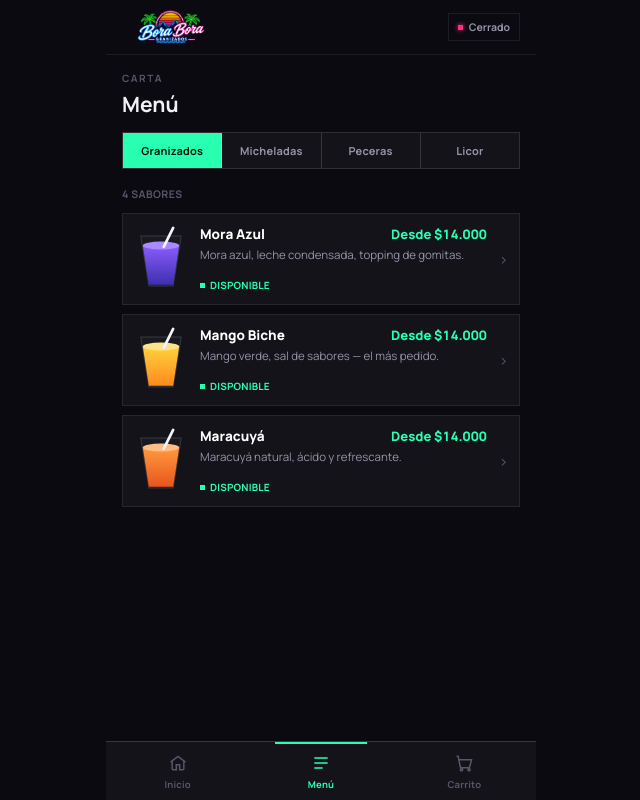
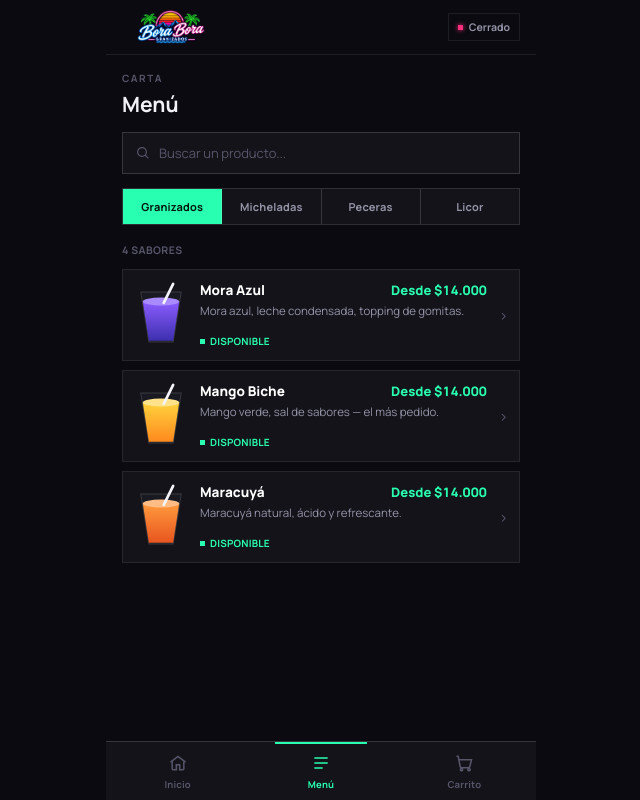
Before and after one commit to CamiloBonilla1226/BoraBora, a React (Vite) app: page / in a window 1280 px wide. Both pictures are taken after a click on the button "Menú". Shown: the whole page, without its empty margins (319-959 px from the left). Built offline with nearby package versions, Linux system fonts and the light colour scheme; no server answers; a web font is replaced by a local one.

Commit message:
manejo de errores

```diff
--- a/src/App.css
+++ b/src/App.css
@@ -147,7 +147,47 @@ main {
   margin-bottom: 6px;
 }
 
-/* ================= MENU (sub-tabs) ================= */
+/* ================= MENU (buscador y sub-tabs) ================= */
+.search-box {
+  display: flex;
+  align-items: center;
+  gap: 8px;
+  border: 1px solid var(--border-strong);
+  background: var(--elev-1);
+  padding: 0 12px;
+  margin-bottom: 14px;
+}
+.search-box .ico {
+  flex: none;
+  width: 16px;
+  height: 16px;
+  color: var(--text-faint);
+}
+.search-input {
+  flex: 1;
+  min-width: 0;
+  appearance: none;
+  border: 0;
+  background: transparent;
+  color: var(--text);
+  font-family: 'Manrope', sans-serif;
+  font-size: 13px;
+  padding: 11px 0;
+}
+.search-input::placeholder {
+  color: var(--text-faint);
+}
+.search-input:focus {
+  outline: none;
+}
+.menu-empty {
+  font-size: 12px;
+  color: var(--text-faint);
+  text-align: center;
+  padding: 24px 12px;
+  line-height: 1.6;
+}
+
 .subtabs {
   display: flex;
   border: 1px solid var(--border-strong);
@@ -155,6 +195,10 @@ main {
 }
 .subtabs button {
   flex: 1;
+  min-width: 0;
+  overflow: hidden;
+  white-space: nowrap;
+  text-overflow: ellipsis;
   appearance: none;
   border: 0;
   border-right: 1px solid var(--border-strong);
--- a/src/App.jsx
+++ b/src/App.jsx
@@ -5,10 +5,12 @@ import ProductSheet from './components/ProductSheet'
 import Inicio from './screens/Inicio'
 import Menu from './screens/Menu'
 import Carrito from './screens/Carrito'
+import { CATEGORIES } from './data/products'
 import { useSwipeNavigation } from './utils/useSwipeNavigation'
 import './App.css'
 
 const TAB_ORDER = ['inicio', 'menu', 'carrito']
+const CATEGORY_KEYS = CATEGORIES.map((c) => c.key)
 
 function App() {
   const [activeTab, setActiveTab] = useState('inicio')
@@ -37,10 +39,33 @@ function App() {
     if (nextTab) changeTab(nextTab)
   }
 
-  // Deslizar hacia los lados cambia de pantalla (Inicio ↔ Menú ↔ Carrito),
-  // salvo mientras hay una ficha de producto abierta (ese gesto lo maneja
-  // ProductSheet para cerrarla) o mientras se toca el carrusel de Inicio.
-  const swipeHandlers = useSwipeNavigation({
+  function goToAdjacentCategory(step) {
+    const index = CATEGORY_KEYS.indexOf(activeCategory)
+    const nextCategory = CATEGORY_KEYS[index + step]
+    if (nextCategory) {
+      setActiveCategory(nextCategory)
+      return
+    }
+    // Ya no hay más categorías de ese lado: seguir deslizando saca de Menú
+    // (de Licor hacia la derecha entra a Carrito, de Granizados hacia la
+    // izquierda entra a Inicio).
+    goToAdjacentTab(step)
+  }
+
+  // Deslizar sobre el contenido: en Inicio y Carrito cambia de pantalla,
+  // pero en Menú primero recorre las categorías (Granizados → Micheladas →
+  // Peceras → Licor) y solo cambia de pantalla al pasarse del primer o
+  // último filtro. Se desactiva mientras hay una ficha de producto abierta
+  // (ese gesto lo maneja ProductSheet) o al tocar el carrusel de Inicio.
+  const contentSwipeHandlers = useSwipeNavigation({
+    disabled: openProductId !== null,
+    onSwipeLeft: () => (activeTab === 'menu' ? goToAdjacentCategory(1) : goToAdjacentTab(1)),
+    onSwipeRight: () => (activeTab === 'menu' ? goToAdjacentCategory(-1) : goToAdjacentTab(-1)),
+  })
+
+  // Deslizar sobre la barra de navegación de abajo siempre cambia de
+  // pantalla directamente, sin pasar por las categorías del Menú.
+  const navSwipeHandlers = useSwipeNavigation({
     disabled: openProductId !== null,
     onSwipeLeft: () => goToAdjacentTab(1),
     onSwipeRight: () => goToAdjacentTab(-1),
@@ -50,7 +75,7 @@ function App() {
     <div className="app">
       <TopBar />
 
-      <main {...swipeHandlers}>
+      <main {...contentSwipeHandlers}>
         <div
           key={activeTab}
           className={direction ? `screen-transition screen-transition-${direction}` : undefined}
@@ -63,7 +88,7 @@ function App() {
         </div>
       </main>
 
-      <TabBar activeTab={activeTab} onChangeTab={changeTab} />
+      <TabBar activeTab={activeTab} onChangeTab={changeTab} swipeHandlers={navSwipeHandlers} />
 
       {openProductId && <ProductSheet productId={openProductId} onClose={() => setOpenProductId(null)} />}
     </div>
--- a/src/components/Icons.jsx
+++ b/src/components/Icons.jsx
@@ -109,3 +109,12 @@ export function IconClock(props) {
     </svg>
   )
 }
+
+export function IconSearch(props) {
+  return (
+    <svg className="ico" viewBox="0 0 24 24" fill="none" stroke="currentColor" strokeWidth="1.8" {...props}>
+      <circle cx="10.5" cy="10.5" r="6.5" />
+      <path d="M20 20l-4.8-4.8" />
+    </svg>
+  )
+}
--- a/src/components/TabBar/TabBar.jsx
+++ b/src/components/TabBar/TabBar.jsx
@@ -2,11 +2,11 @@ import { IconHome, IconMenu, IconCart } from '../Icons'
 import { useCart } from '../../context/CartContext'
 import './TabBar.css'
 
-export default function TabBar({ activeTab, onChangeTab }) {
+export default function TabBar({ activeTab, onChangeTab, swipeHandlers }) {
   const { count } = useCart()
 
   return (
-    <nav className="tabbar">
+    <nav className="tabbar" {...swipeHandlers}>
       <button className={activeTab === 'inicio' ? 'active' : ''} onClick={() => onChangeTab('inicio')}>
         <IconHome />
         <span>Inicio</span>
--- a/src/screens/Menu.jsx
+++ b/src/screens/Menu.jsx
@@ -1,14 +1,31 @@
+import { useState } from 'react'
 import ProductCard from '../components/ProductCard'
+import { IconSearch } from '../components/Icons'
 import { CATEGORIES, PRODUCTS, PRODUCTS_BY_CATEGORY } from '../data/products'
 import { useDisponibilidad } from '../context/DisponibilidadContext'
 import { resolveProductAvailability } from '../utils/availability'
+import { matchesQuery } from '../utils/search'
+
+const SEARCH_MAX_LENGTH = 60
 
 export default function Menu({ activeCategory, onChangeCategory, onOpenProduct }) {
   const category = CATEGORIES.find((c) => c.key === activeCategory) ?? CATEGORIES[0]
   const { isAvailable } = useDisponibilidad()
-  const visibleProducts = PRODUCTS_BY_CATEGORY[category.key]
+  const [query, setQuery] = useState('')
+  const searching = query.trim().length > 0
+
+  // Buscando, se ignoran las categorías y se busca en todo el menú — el
+  // cliente puede no acordarse en qué categoría está lo que quiere.
+  const idsToShow = searching ? Object.keys(PRODUCTS) : PRODUCTS_BY_CATEGORY[category.key]
+  const visibleProducts = idsToShow
     .map((id) => resolveProductAvailability(PRODUCTS[id], isAvailable))
     .filter((product) => product.available)
+    .filter((product) => matchesQuery(product, query))
+
+  function selectCategory(key) {
+    setQuery('')
+    onChangeCategory(key)
+  }
 
   return (
     <section className="screen" id="tab-menu">
@@ -17,20 +34,49 @@ export default function Menu({ activeCategory, onChangeCategory, onOpenProduct }
         <h1>Menú</h1>
       </div>
 
+      <div className="search-box" data-no-swipe>
+        <IconSearch />
+        <input
+          type="search"
+          className="search-input"
+          placeholder="Buscar un producto..."
+          aria-label="Buscar un producto"
+          value={query}
+          onChange={(e) => setQuery(e.target.value)}
+          maxLength={SEARCH_MAX_LENGTH}
+        />
+      </div>
+
       <div className="subtabs">
         {CATEGORIES.map((c) => (
-          <button key={c.key} className={c.key === activeCategory ? 'active' : ''} onClick={() => onChangeCategory(c.key)}>
+          <button
+            key={c.key}
+            className={!searching && c.key === activeCategory ? 'active' : ''}
+            onClick={() => selectCategory(c.key)}
+          >
             {c.label}
           </button>
         ))}
       </div>
 
       <div className="catpanel" id={'cat-' + category.key}>
-        <div className="cat-count">{category.countLabel}</div>
+        <div className="cat-count">
+          {searching
+            ? `${visibleProducts.length} resultado${visibleProducts.length === 1 ? '' : 's'}`
+            : category.countLabel}
+        </div>
 
         {visibleProducts.map((product) => (
           <ProductCard key={product.id} product={product} onOpen={onOpenProduct} />
         ))}
+
+        {visibleProducts.length === 0 && (
+          <p className="menu-empty">
+            {searching
+              ? <>No encontramos ningún producto con &quot;{query.trim()}&quot;.</>
+              : <>Por ahora no hay productos disponibles en {category.label.toLowerCase()}.</>}
+          </p>
+        )}
       </div>
     </section>
   )
--- /dev/null
+++ b/src/utils/search.js
@@ -0,0 +1,25 @@
+// Quita tildes/acentos y pasa a minusculas, para poder comparar texto sin
+// que importe como lo haya escrito el cliente (con o sin acentos, mayusculas, etc).
+// normalize('NFD') separa cada letra acentuada en la letra base + una marca
+// de acento aparte (rango Unicode 0x0300-0x036f), así que basta con quitar
+// esas marcas para quedarnos solo con las letras base.
+function normalize(text) {
+  let result = ''
+  for (const ch of text.normalize('NFD')) {
+    const code = ch.codePointAt(0)
+    if (code >= 0x0300 && code <= 0x036f) continue
+    result += ch
+  }
+  return result.toLowerCase()
+}
+
+/**
+ * true si `product` coincide con lo que el cliente escribio en el buscador.
+ * Busca como substring (no hace falta escribir el nombre completo) dentro
+ * del nombre y de la descripcion corta, ignorando mayusculas y acentos.
+ */
+export function matchesQuery(product, query) {
+  const q = normalize(query.trim())
+  if (!q) return true
+  return normalize(product.name).includes(q) || normalize(product.contains).includes(q)
+}
```
